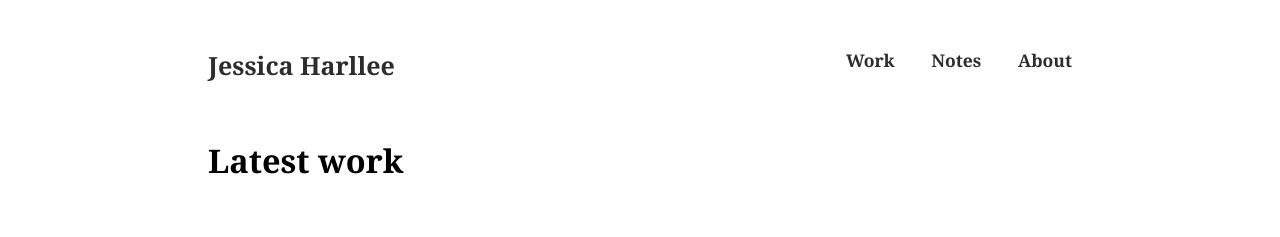
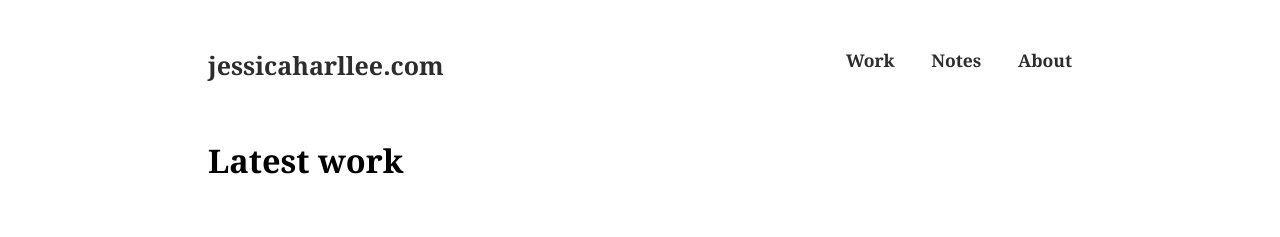
Before and after one commit to harllee/jessicaharllee.com, a Jekyll site: the page built from index.md, in a window 1280 px wide. Shown: the top 237 px of the page. Built offline with Jekyll 4.4.1, drawn with Linux system fonts in a browser that asks for light colours; some of the changed lines change nothing that is shown.

Commit message:
Updated Config

```diff
--- a/_config.yml
+++ b/_config.yml
@@ -1,6 +1,6 @@
 ---
-title: Jessica Harllee
-timezone: Eastern Time (US & Canada)
+title: jessicaharllee.com
+timezone: UTC
 collections:
   posts:
     title: Posts
@@ -38,21 +38,4 @@ defaults:
     type: work
   values:
     layout: post
-email: jessica.harllee@gmail.com
-url: jessicaharllee.com
-description: 'Jessica Harllee is a product designer at Etsy based out of Brooklyn,
-  NY.
-
-'
-twitter_username: harllee
-github_username: harllee
-markdown: kramdown
-exclude:
-- Gemfile
-- Gemfile.lock
-- ".gitignore"
-- README*
-sass:
-  sass_dir: _sass
-date_format: "%b %d, %Y"
 permalink: pretty
```
